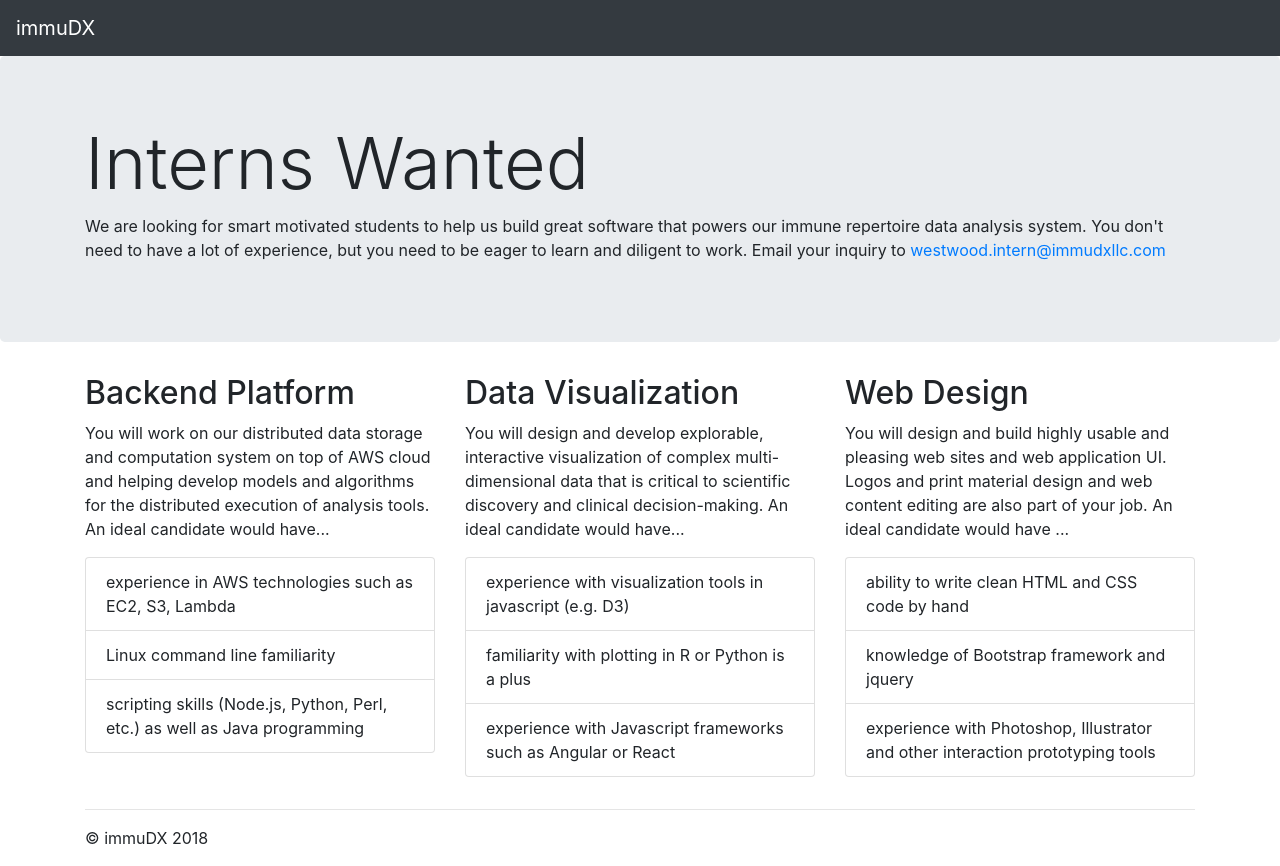
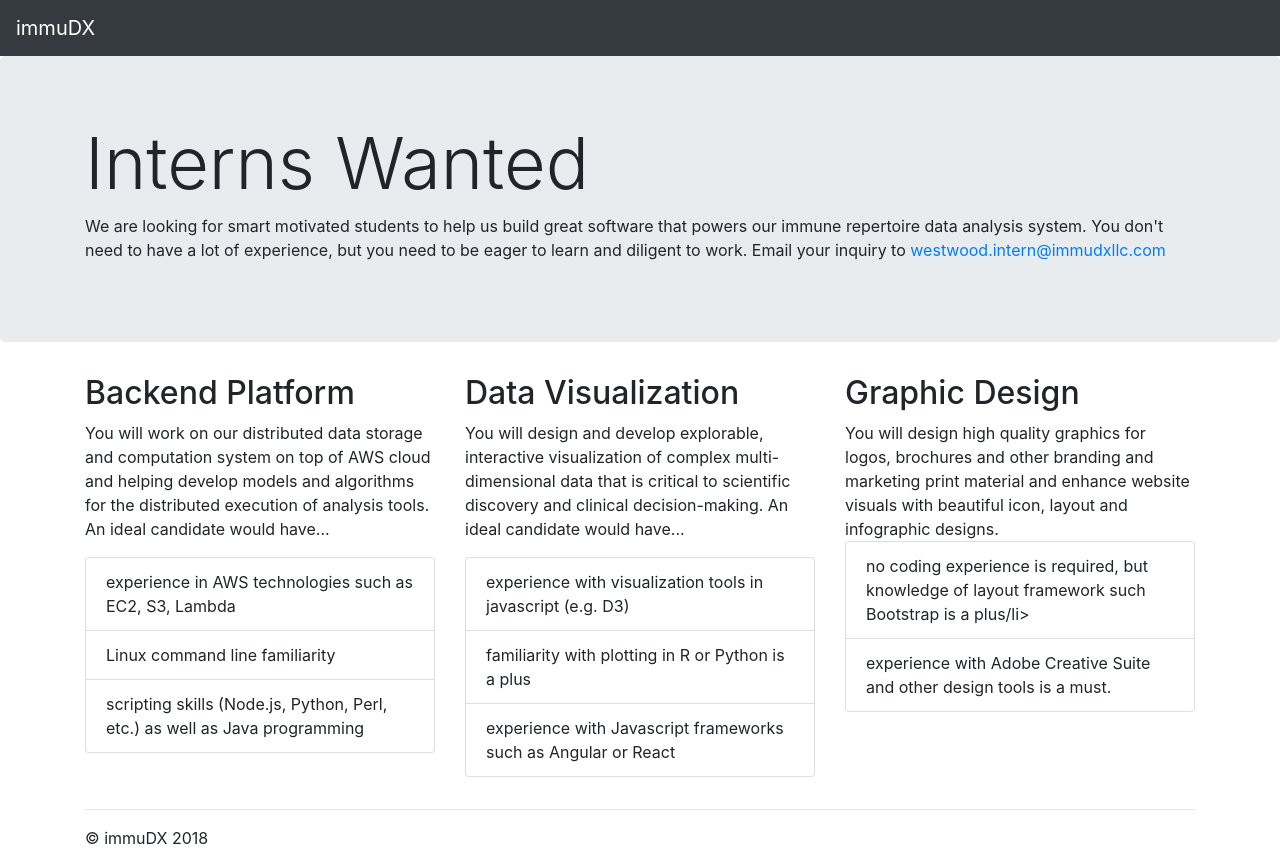
Before and after one commit to amberxiao/amberxiao.github.io, a website: page jobs/westwood.html in a window 1280 px wide. Drawn offline with Linux system fonts and the light colour scheme; files whose address does not match are found by name.

Commit message:
design job

```diff
--- a/jobs/westwood.html
+++ b/jobs/westwood.html
@@ -49,7 +49,8 @@
           <div class="col-md-4">
             <h2>Data Visualization</h2>
             <p>You will design and develop  explorable,
-                    interactive visualization of complex multi-dimensional data that is critical to scientific discovery
+                    interactive visualization of complex multi-dimensional data that is critical to
+                    scientific discovery
                 and clinical decision-making.
                   An ideal candidate would have...
                   <ul class="list-group">
@@ -59,14 +60,13 @@
                     </ul>                    </p>
           </div>
           <div class="col-md-4">
-            <h2>Web Design</h2>
-            <p>You will design and build highly usable and pleasing web sites and web application UI. Logos and print material design and web content editing are also part of your job. An ideal candidate would have ...
-                  <ul class="list-group">
-                        <li class="list-group-item">ability to write clean HTML and CSS code by hand </li>
+            <h2>Graphic Design</h2>
+            You will design high quality graphics for logos, brochures and other branding and marketing
+            print material and enhance website visuals with beautiful icon, layout and infographic designs.          <ul class="list-group">
+                        <li class="list-group-item">no coding experience is required, but knowledge of layout framework such Bootstrap is a plus/li>
                         <li class="list-group-item">
-knowledge of Bootstrap framework and jquery</li>
-                        <li class="list-group-item">experience with Photoshop, Illustrator and other interaction prototyping tools</li>
-                    </ul>                    </p>
+                          experience with Adobe Creative Suite and other design tools is a must. </li>
+                                           </ul>                    </p>
           </div>
 
         </div>
```
Also changed, not shown: jobs/UT.html (+11 -2 lines).
